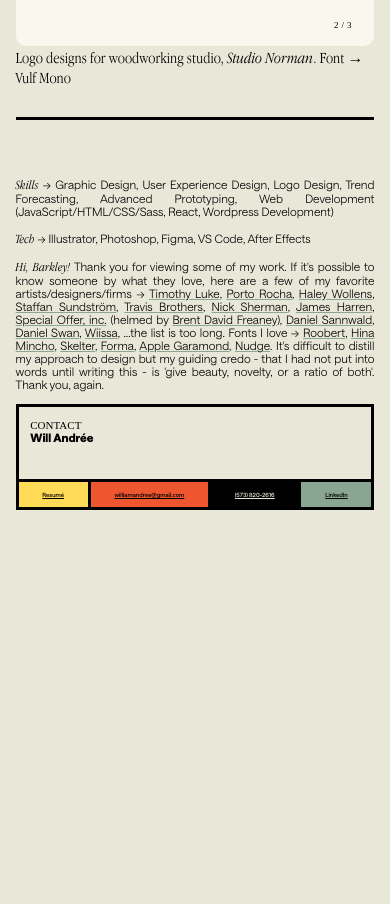
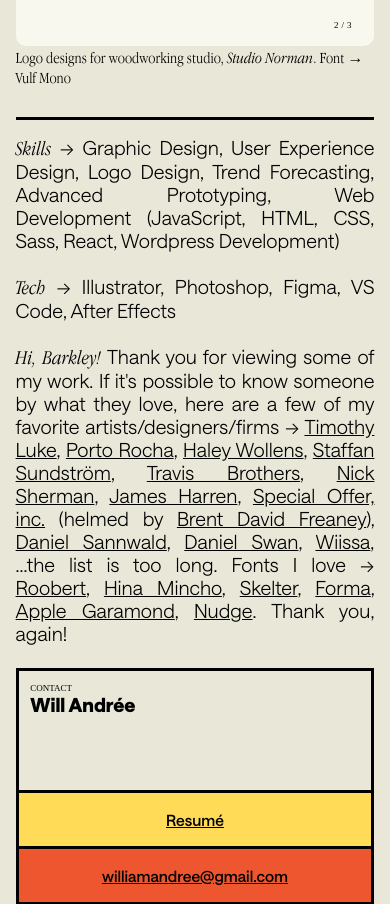
Before and after one commit to sucrete/p4bmk2, a Next.js app: page / in a window 390 px wide. Shown: the part 3020-3924 px from the top of the page. Before the commit the page ends 3545 px from the top, so only its background shows below. Built offline with nearby package versions, Linux system fonts and the light colour scheme; a web font is replaced by a local one.

Commit message:
fixed mobile stylings for contact, .descripsh, ._1, etc.

```diff
--- a/pages/index.js
+++ b/pages/index.js
@@ -105,7 +105,6 @@ export default function Home() {
               <Image src="/arrow.png" alt="" width={200} height={200} />
             </div>
           </div>
-          <div className="descripsh"></div>
         </div>
         <section className="bottomdiv">
           <Calvin />
@@ -117,14 +116,13 @@ export default function Home() {
           <Norman />
           <hr />
         </section>
-        <hr />
-        <div className="descripsh descripsh--2">
+        <div className="descripsh">
           <div className="detailsContainer">
             <div>
               <span className="_1">Skills</span> → Graphic Design, User
               Experience Design, Logo Design, Trend Forecasting, Advanced
               Prototyping, Web Development {"("}
-              JavaScript/HTML/CSS/Sass, React, Wordpress Development{")"}
+              JavaScript, HTML, CSS, Sass, React, Wordpress Development{")"}
             </div>
             <br />
             <div>
@@ -256,11 +254,7 @@ export default function Home() {
               >
                 Nudge
               </span>
-              . It{"'"}s difficult to distill my approach to design but my
-              guiding credo - that I had not put into words until writing this -
-              is
-              {" '"}give beauty, novelty, or a ratio of both{"'"}. Thank you,
-              again.
+              . Thank you, again!
             </div>
             <br />
             {/* <div className="businessContainer subcontainer">
--- a/styles/globals.css
+++ b/styles/globals.css
@@ -75,17 +75,43 @@ ul {
   font-size: 3vw;
   text-align: justify;
   color: black;
+  padding: 0 4vw 4vw;
 }
 .descripsh:first-child {
   padding-bottom: 20px;
 }
-.descripsh--2 {
-  padding: 0 4vw 4vw;
-}
 
 @media (max-width: 850px) {
-  .descripsh .name {
-    padding-right: 0px;
+  .descripsh {
+    font-size: 5vw;
+  }
+  ._1 {
+    font-size: 5.2vw;
+  }
+  .contactCard .contactTopBox div.contactName {
+    font-size: 5vw;
+  }
+  div.contactCard .contactBottomBox div a {
+    font-size: 2vw;
+  }
+}
+@media (max-width: 585px) {
+  div.contactCard div.contactBottomBox {
+    display: block;
+  }
+  div.contactCard .contactTopBox div.contactPull {
+    font-size: 9px;
+  }
+  div.contactCard div.contactTopBox {
+    padding-bottom: 19vw;
+  }
+  div.contactCard div.contactBottomBox div {
+    border-bottom: 3px solid black;
+    border-right: none;
+    padding: 5vw;
+  }
+  div.contactCard div.contactBottomBox div a {
+    font-size: 4vw;
   }
 }
 .barkport {
@@ -113,7 +139,6 @@ a {
 .font {
   cursor: ne-resize;
   text-decoration: underline;
-  text-decoration-color: #88a691;
 }
 .font:hover {
   text-decoration-color: black;
@@ -157,9 +182,6 @@ a {
   opacity: 1;
 }
 
-a {
-  text-decoration-color: #88a691;
-}
 a:hover {
   text-decoration-color: black;
 }
--- a/styles/globals.scss
+++ b/styles/globals.scss
@@ -147,16 +147,44 @@ ul {
   text-align: justify;
   // letter-spacing: -2px;
   color: black;
+  padding: 0 4vw 4vw;
   &:first-child {
     padding-bottom: 20px;
   }
-  &--2 {
-    padding: 0 4vw 4vw;
+}
+
+@media (max-width: 850px) {
+  .descripsh {
+    font-size: 5vw;
+  }
+  ._1 {
+    font-size: 5.2vw;
+  }
+  .contactCard .contactTopBox div.contactName {
+    font-size: 5vw;
+  }
+  div.contactCard .contactBottomBox div a {
+    font-size: 2vw;
   }
 }
-@media (max-width: 850px) {
-  .descripsh .name {
-    padding-right: 0px;
+
+@media (max-width: 585px) {
+  div.contactCard div.contactBottomBox {
+    display: block;
+  }
+  div.contactCard .contactTopBox div.contactPull {
+    font-size: 9px;
+  }
+  div.contactCard div.contactTopBox {
+    padding-bottom: 19vw;
+  }
+  div.contactCard div.contactBottomBox div {
+    border-bottom: 3px solid black;
+    border-right: none;
+    padding: 5vw;
+  }
+  div.contactCard div.contactBottomBox div a {
+    font-size: 4vw;
   }
 }
 
@@ -193,7 +221,7 @@ a {
 .font {
   cursor: ne-resize;
   text-decoration: underline;
-  text-decoration-color: #88a691;
+  // text-decoration-color: #88a691;
   &:hover {
     text-decoration-color: black;
   }
@@ -256,7 +284,7 @@ a {
 }
 
 a {
-  text-decoration-color: #88a691;
+  // text-decoration-color: #88a691;
   &:hover {
     text-decoration-color: black;
   }
```
Also changed, not shown: 1 other file (tests, documents, lock files or other folders).
